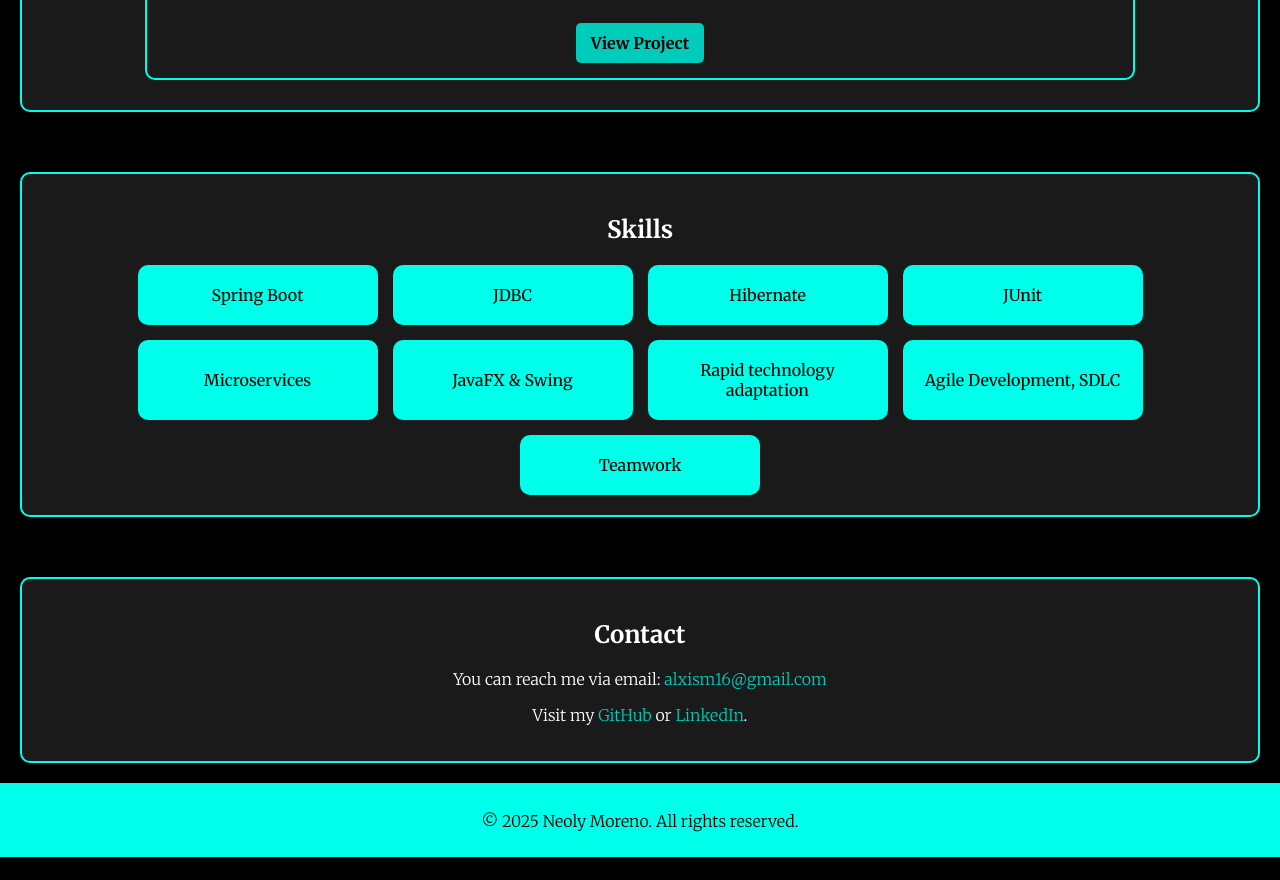
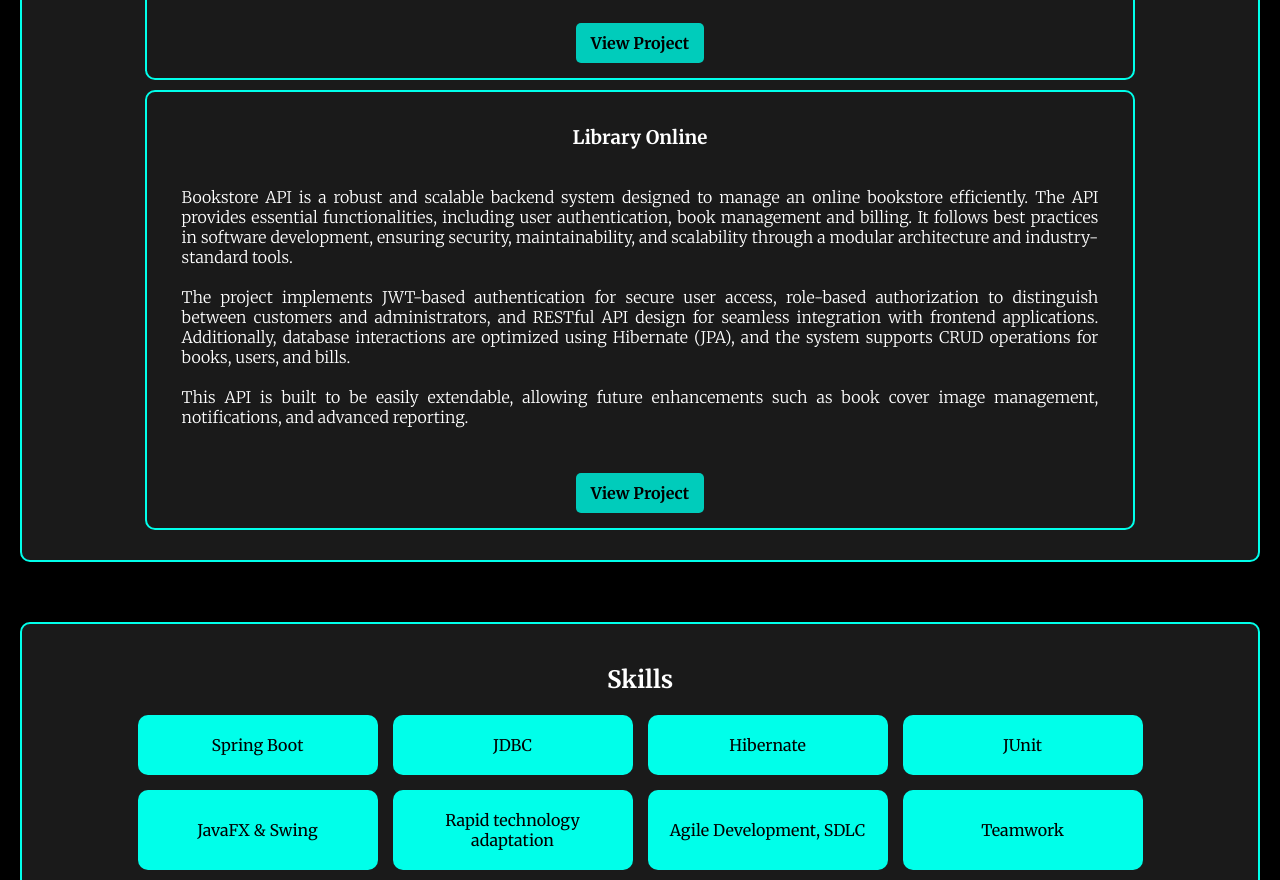
Before and after one commit to Ne052003/NeoDevPortfolio, a plain HTML site: page index.html in a window 1280 px wide. Shown: the part 1708-2588 px from the top of the page. Before the commit the page ends 2565 px from the top, so only its background shows below. Drawn offline with Linux system fonts and the light colour scheme.

Commit message:
Add LibraryOnline Project

```diff
--- a/index.html
+++ b/index.html
@@ -90,6 +90,23 @@
                 object-oriented programming (OOP) and structured development.</p>
             <a href="https://github.com/Ne052003/SnakekDesk.git" target="_blank" class="project-button">View Project</a>
         </div>
+        <div class="project">
+            <h3>Library Online</h3>
+            <p>Bookstore API is a robust and scalable backend system designed to manage an online bookstore efficiently.
+                The API provides essential functionalities, including user authentication, book management and billing.
+                It follows best practices in software development, ensuring security,
+                maintainability, and scalability through a modular architecture and industry-standard tools.<br /><br />
+
+                The project implements JWT-based authentication for secure user access, role-based authorization to
+                distinguish between customers and administrators, and RESTful API design for seamless integration with
+                frontend applications. Additionally, database interactions are optimized using Hibernate (JPA), and the
+                system supports CRUD operations for books, users, and bills.<br /><br />
+
+                This API is built to be easily extendable, allowing future enhancements such as book cover image
+                management, notifications, and advanced reporting.</p>
+            <a href="https://github.com/Ne052003/Library-Online.git" target="_blank" class="project-button">View
+                Project</a>
+        </div>
     </section>
 
     <section id="skills" class="fade-in">
@@ -99,7 +116,6 @@
             <div class="skill-box">JDBC</div>
             <div class="skill-box" translate="no">Hibernate</div>
             <div class="skill-box">JUnit</div>
-            <div class="skill-box">Microservices</div>
             <div class="skill-box" translate="no">JavaFX & Swing</div>
             <div class="skill-box">Rapid technology adaptation</div>
             <div class="skill-box">Agile Development, SDLC</div>
```
